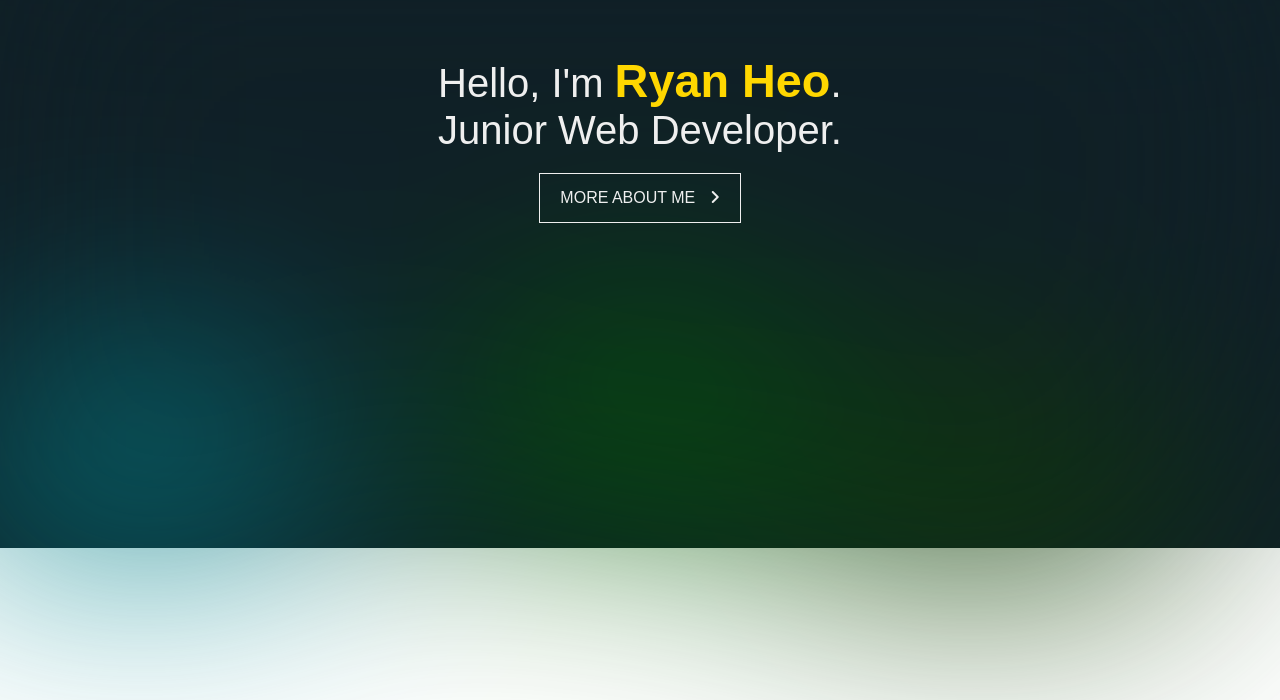
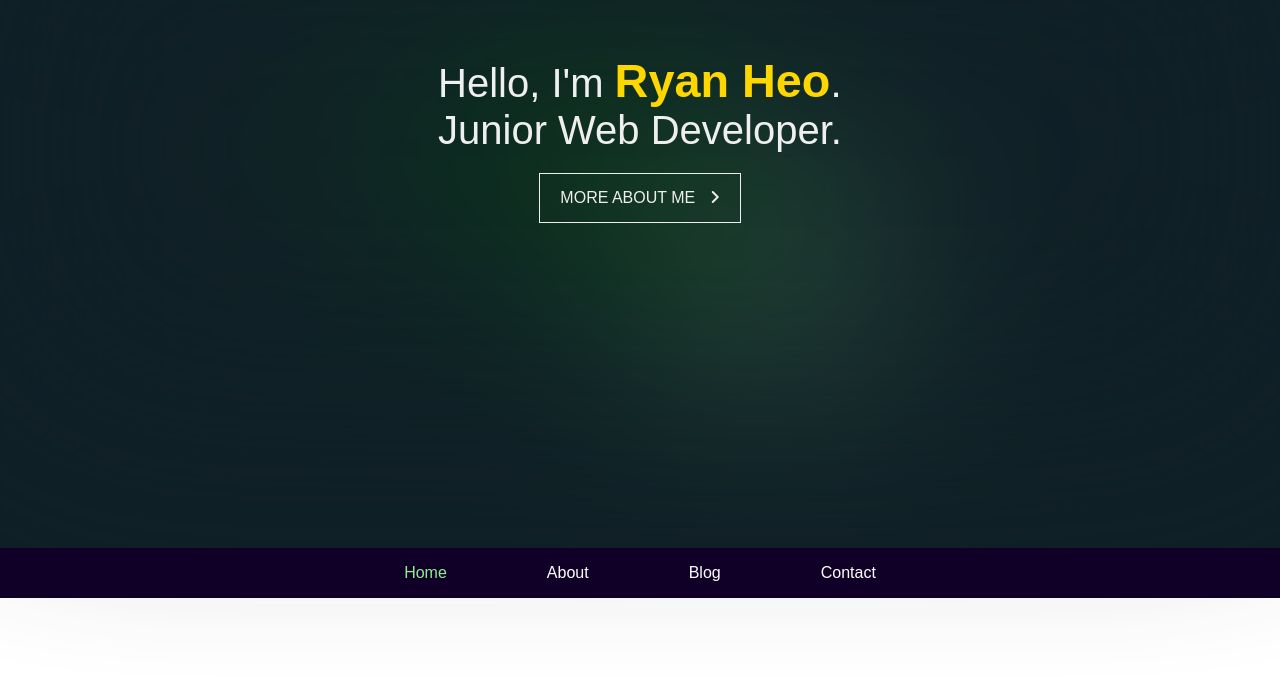
Before and after one commit to wonbeomheo/portfolio, a plain HTML site: page index.html in a window 1280 px wide. Shown: the part 252-952 px from the top of the page. Before the commit the page ends 836 px from the top, so only its background shows below. Drawn offline with Linux system fonts and the light colour scheme.

Commit message:
Added a navbar with scroll values
I built a navbar with scroll values to redirect. I believe that there must be better ways to make it. This is because this method is not efficient when I need to change the size of divs.

```diff
--- a/index.html
+++ b/index.html
@@ -25,19 +25,32 @@
           <i class="fa-solid fa-angle-right" style="margin: 0 0 0 10px;"></i>
         </div>
       </div>
+      <nav class="flex">
+        <div class="menu">Home</div>
+        <div class="menu">About</div>
+        <div class="menu">Blog</div>
+        <div class="menu">Contact</div>
+      </nav>
     </section>
     <!-- About -->
     <section id="about">
-
+      <div class="container">
+        About
+      </div>
     </section>
     <!-- Blog -->
     <section id="blog">
-
+      <div class="container">
+        Blog
+      </div>
     </section>
     <!-- Contact -->
     <section id="contact">
-
+      <div class="container">
+        Contact
+      </div>
     </section>
   </div>
+  <script type="text/javascript" src="lib/index.js"></script>
 </body>
 </html>
--- /dev/null
+++ b/lib/index.js
@@ -0,0 +1,82 @@
+console.log("js is loaded.");
+const pageLinkButton = document.getElementsByClassName('button page-link');
+const arrow = document.getElementsByClassName('fa-solid fa-angle-right');
+const navbar = document.querySelector('nav');
+const nav_menu = document.getElementsByClassName('menu');
+
+pageLinkButton[0].addEventListener("mouseover", () => {
+  arrow[0].classList.toggle('downarrow');
+})
+
+pageLinkButton[0].addEventListener("mouseout", () => {
+  arrow[0].classList.remove('downarrow');
+})
+
+pageLinkButton[0].addEventListener("click", () => {
+  window.scrollTo({
+    top: 765,
+    left: 0,
+    behavior: 'smooth'
+  });
+})
+
+nav_menu[0].addEventListener("click", () => {
+  window.scrollTo({
+    top: 0,
+    left: 0,
+    behavior: 'smooth'
+  });
+})
+
+nav_menu[1].addEventListener("click", () => {
+  window.scrollTo({
+    top: 765,
+    left: 0,
+    behavior: 'smooth'
+  });
+})
+
+nav_menu[2].addEventListener("click", () => {
+  window.scrollTo({
+    top: 2015,
+    left: 0,
+    behavior: 'smooth'
+  });
+})
+
+nav_menu[3].addEventListener("click", () => {
+  window.scrollTo({
+    top: 3265,
+    left: 0,
+    behavior: 'smooth'
+  });
+})
+
+window.addEventListener('scroll', () => {
+  let value = window.scrollY;
+  console.log(value);
+
+  if (value >= 765 && value < 2015) {
+    navbar.classList.add('fixed');
+    nav_menu[0].classList.remove('active');
+    nav_menu[1].classList.add('active');
+    nav_menu[2].classList.remove('active');
+    nav_menu[3].classList.remove('active');
+  } else if (value >= 2015 && value < 3265) {
+    nav_menu[0].classList.remove('active');
+    nav_menu[1].classList.remove('active');
+    nav_menu[2].classList.add('active');
+    nav_menu[3].classList.remove('active');
+  } else if (value >= 3265) {
+    nav_menu[0].classList.remove('active');
+    nav_menu[1].classList.remove('active');
+    nav_menu[2].classList.remove('active');
+    nav_menu[3].classList.add('active');
+  } else {
+    navbar.classList.remove('fixed');
+    nav_menu[0].classList.add('active');
+    nav_menu[1].classList.remove('active');
+    nav_menu[2].classList.remove('active');
+    nav_menu[3].classList.remove('active');
+  }
+})
--- a/style/style.css
+++ b/style/style.css
@@ -6,9 +6,16 @@ body {
   text-decoration: none;
 }
 
+section {
+  position: relative;
+  display: flex;
+  justify-content: center;
+  align-items: center;
+  flex-direction: column;
+}
+
 .overflow-wrap {
   overflow-wrap: anywhere;
-  height: 100vh;
   display: flex;
   flex-direction: column;
   justify-content: center;
@@ -18,6 +25,15 @@ body {
 #home {
   background-color: #102027;
   height: 100vh;
+  width: 100vw;
+}
+
+#about,
+#blog,
+#contact {
+  padding-top: 50px;
+  color: black;
+  height: 1200px;
   width: 100vw;
 }
 
@@ -45,29 +61,32 @@ body {
 /*  Change the size of each aurora divs, and add some more divs to be more realistic
     try to add twinkling stars as well */
 .aurora1 {
-  width: 400px;
-  height: 100%;
-  border-bottom: 200px solid #008890;
-  border-left: 100px solid transparent;
-  border-right: 100px solid transparent;
+  border-radius: 100%;
+  width: 100px;
+  height: 100px;
+  background-color: green;
+  left: -50px;
+  top: -100px;
+  z-index: 3;
   animation: fly 12s linear infinite;
   transform: rotate(0) translate(80px) rotate(0);
 }
 
 .aurora2 {
-  width: 400px;
-  height: 100%;
-  border-bottom: 200px solid #006400;
-  border-left: 100px solid transparent;
-  border-right: 100px solid transparent;
+  width: 100px;
+  height: 200px;
+  background-color: darkgreen;
+  bottom: -30px;
+  left: -80px;
 }
 
 .aurora3 {
-  width: 400px;
-  height: 100%;
-  border-bottom: 200px solid #104200;
-  border-left: 100px solid transparent;
-  border-right: 100px solid transparent;
+  border-radius: 100%;
+  width: 120px;
+  height: 120px;
+  bottom: -80px;
+  right: -50px;
+  background-color: lightgreen;
   animation: flyPlus 8s linear infinite;
   transform: rotate(0) translate(100px) rotate(0);
 }
@@ -92,8 +111,18 @@ body {
   z-index: 999;
 }
 
-.button .page-link {
-  font-weight: bold;
+.button.page-link:hover {
+  background-color: lightgreen;
+  color: #102027;
+}
+
+.downarrow {
+  transition-duration: 0.5s;
+  transform: rotate(90deg);
+}
+
+.fa-angle-right {
+  transition-duration: 0.5s;
 }
 
 @keyframes fly {
@@ -107,3 +136,30 @@ body {
     transform: rotate(-1turn) translate(100px) rotate(1turn);
   }
 }
+
+nav.flex {
+  margin: 0;
+  bottom: -50px;
+  left: 0;
+  position: absolute;
+  display: flex;
+  width: 100%;
+  height: 50px;
+  background-color: #100027;
+  flex-direction: row;
+  z-index: 999;
+}
+
+nav.flex.fixed {
+  position: fixed;
+  top: 0;
+}
+
+.menu {
+  color: white;
+  padding: 15px 50px;
+}
+
+.menu.active {
+  color: lightgreen;
+}
```
